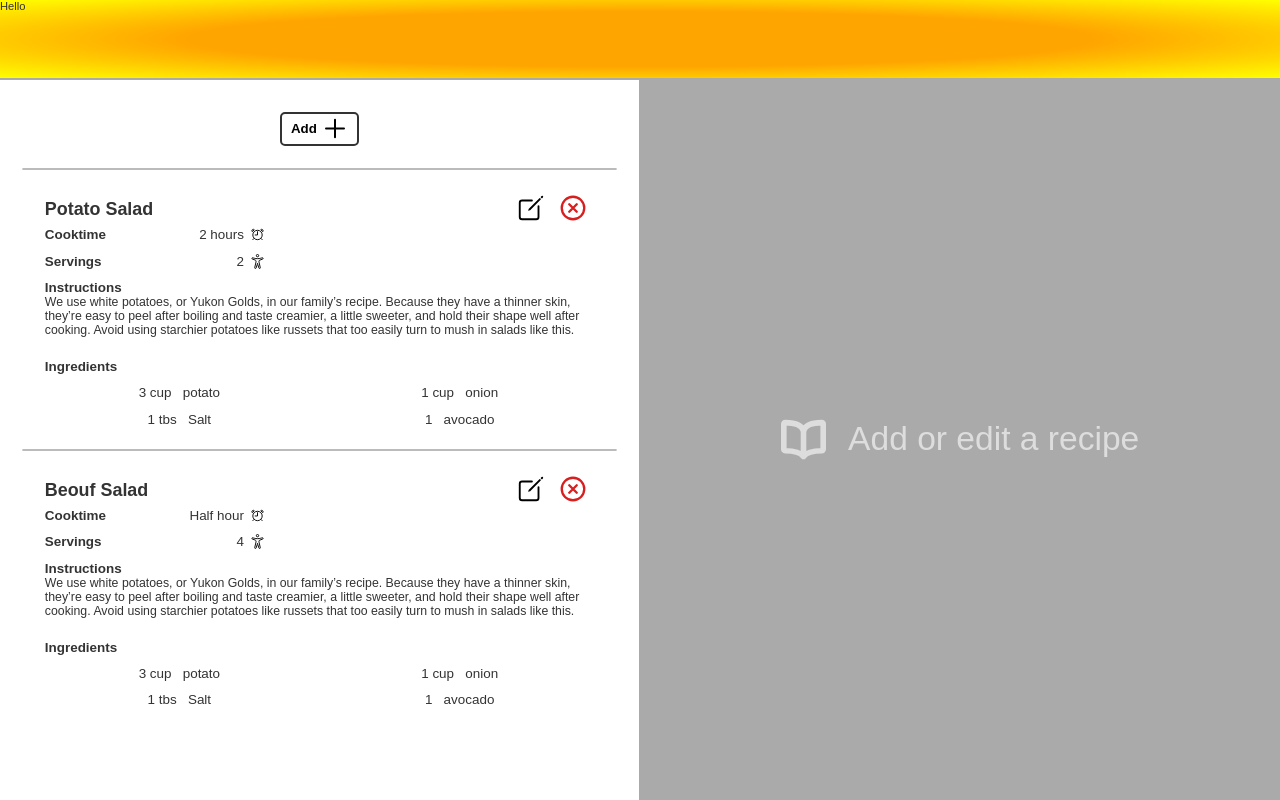
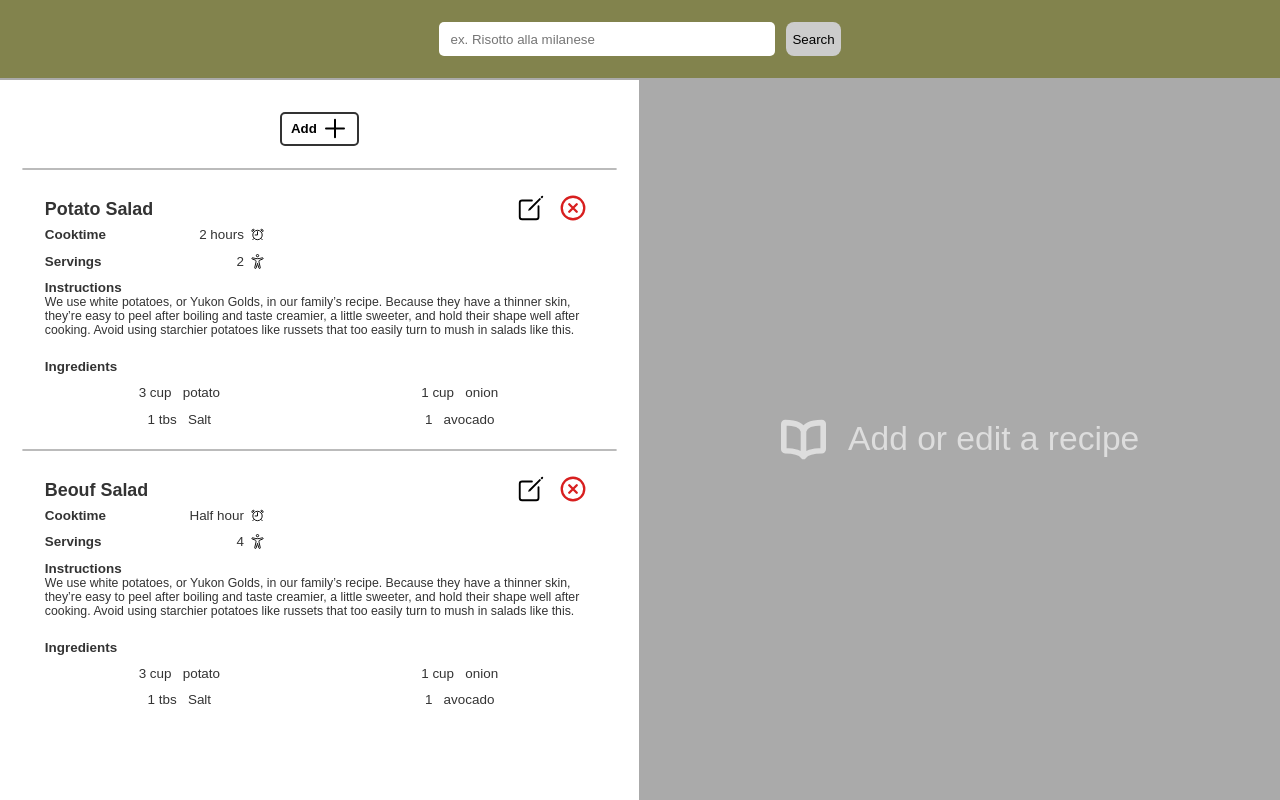
Before and after one commit to GiovanniCarboni/recipeapp, a React (Create React App) app: page / in a window 1280 px wide. Built offline with nearby package versions, Linux system fonts and the light colour scheme; a web font is replaced by a local one.

Commit message:
added search bar

```diff
--- a/src/components/App.js
+++ b/src/components/App.js
@@ -5,6 +5,7 @@ import "../scss/App.scss";
 import { v4 as uuidv4 } from "uuid";
 import RecipeEdit from "./RecipeEdit";
 import bookImg from "../icons/book.svg";
+import Header from "./Header";
 
 export const RecipeContext = createContext();
 const storage = localStorage.getItem("recipes");
@@ -74,7 +75,7 @@ function App() {
 
   return (
     <RecipeContext.Provider value={recipeContextValue}>
-      <header className="bar">Hello</header>
+      <Header />
       <main>
         <RecipeList recipes={recipes}></RecipeList>
         {selectedRecipeId ? (
--- /dev/null
+++ b/src/components/Header.js
@@ -0,0 +1,10 @@
+import React from "react";
+
+export default function Header() {
+  return (
+    <header className="bar">
+      <input type="text" placeholder="ex. Risotto alla milanese" />
+      <button>Search</button>
+    </header>
+  );
+}
--- a/src/scss/App.scss
+++ b/src/scss/App.scss
@@ -20,8 +20,9 @@
 html {
   font-size: 70%;
   // background: radial-gradient(orange, orange, yellow);
-  background: url("../icons/pizza.svg") repeat;
-  background-size: 1rem;
+  // background: url("../icons/pizza.svg") repeat;
+  // background-size: 2rem;
+  background-color: linen;
   font-family: Averia, sans-serif;
   color: #333;
 }
@@ -108,7 +109,25 @@ main {
 .bar {
   position: fixed;
   height: 7rem;
-  background: radial-gradient(orange, orange, yellow);
+  background-color: rgb(130, 131, 77);
   width: 100%;
   box-shadow: 0px 2px #aaa;
+  display: flex;
+  justify-content: center;
+  align-items: center;
+  gap: 1rem;
+  input {
+    height: 3rem;
+    width: 30rem;
+    border: none;
+  }
+  button {
+    height: 3rem;
+    border-radius: 8px;
+    background-color: #ccc;
+    border: none;
+    &:active {
+      background-color: #aaa;
+    }
+  }
 }
```
